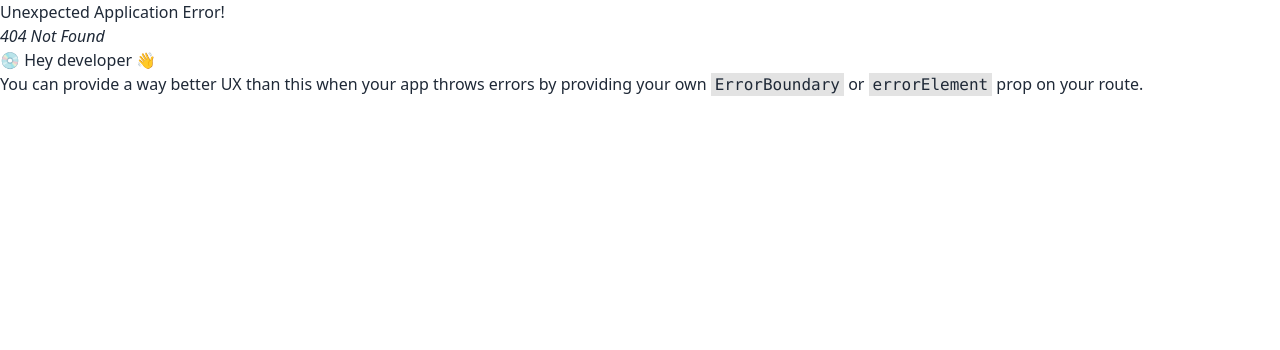
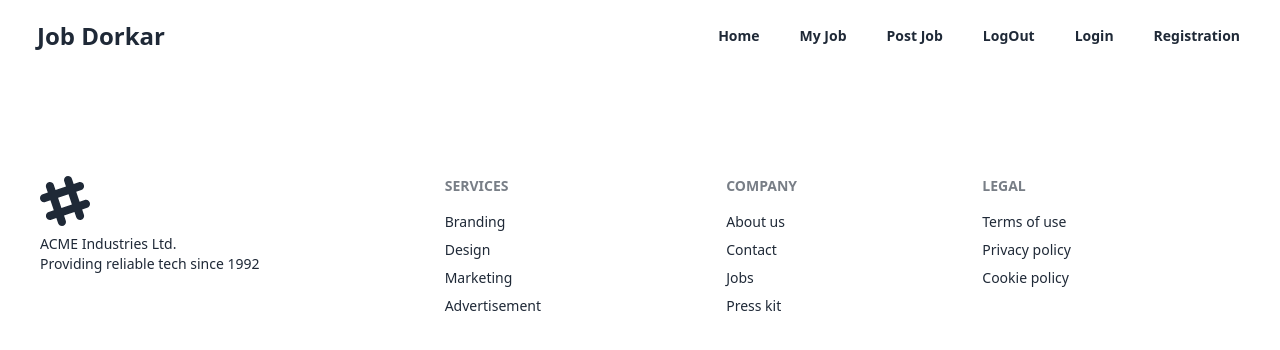
Before and after one commit to FreelancerTasin507/job_dorkar, a React (Vite) app: page /register in a window 1280 px wide. Before the commit this address had no page. Shown: the top 350 px of the page. Built offline with nearby package versions, Linux system fonts and the light colour scheme.

Commit message:
firebase connected and menu linked with other pages

```diff
--- /dev/null
+++ b/src/Provider/AuthProvider.jsx
@@ -0,0 +1,49 @@
+/* eslint-disable react/prop-types */
+/* eslint-disable no-unused-vars */
+import React from "react";
+import { createContext } from "react";
+import {
+  getAuth,
+  createUserWithEmailAndPassword,
+  onAuthStateChanged,
+  signOut,
+  signInWithEmailAndPassword,
+} from "firebase/auth";
+import { useState } from "react";
+import { useEffect } from "react";
+import app from "../firebase/firebase.config";
+
+export const AuthContext = createContext(null);
+const auth = getAuth(app);
+
+const AuthProvider = ({ children }) => {
+  const [user, setUser] = useState({});
+
+  const registerUser = (email, password) => {
+    return createUserWithEmailAndPassword(auth, email, password);
+  };
+
+  const loginUser = (email, password) => {
+    return signInWithEmailAndPassword(auth, email, password);
+  };
+
+  const logOut = () => {
+    return signOut(auth);
+  };
+
+  useEffect(() => {
+    const unSubscribe = onAuthStateChanged(auth, (loggedInUser) => {
+      setUser(loggedInUser);
+    });
+    return () => {
+      unSubscribe();
+    };
+  }, []);
+
+  const authInfo = { registerUser, user, logOut, loginUser };
+  return (
+    <AuthContext.Provider value={authInfo}>{children}</AuthContext.Provider>
+  );
+};
+
+export default AuthProvider;
--- /dev/null
+++ b/src/firebase/firebase.config.js
@@ -0,0 +1,19 @@
+// Import the functions you need from the SDKs you need
+import { initializeApp } from "firebase/app";
+// TODO: Add SDKs for Firebase products that you want to use
+// https://firebase.google.com/docs/web/setup#available-libraries
+
+// Your web app's Firebase configuration
+const firebaseConfig = {
+  apiKey: "AIzaSyCX70K3AmsNVGLLdHFmKWnMaxEgxDAp7os",
+  authDomain: "job-dorkar-6f826.firebaseapp.com",
+  projectId: "job-dorkar-6f826",
+  storageBucket: "job-dorkar-6f826.appspot.com",
+  messagingSenderId: "716001048348",
+  appId: "1:716001048348:web:c9ab33168ab424b814acd9"
+};
+
+// Initialize Firebase
+const app = initializeApp(firebaseConfig);
+
+export default app;
--- a/src/pages/Jobs/Jobs.jsx
+++ b/src/pages/Jobs/Jobs.jsx
@@ -44,7 +44,7 @@ const Jobs = () => {
       </div>
 
       <div className="mt-20 grid lg:grid-cols-3 md:grid-cols-2">
-        {filteredJobs.slice(0, 10).map((job, index) => (
+        {filteredJobs.map((job, index) => (
           <div key={index} className="lg:w-[70%] shadow-2xl p-5 rounded-xl">
             <img
               src={job.image}
@@ -71,9 +71,7 @@ const Jobs = () => {
           </div>
         ))}
       </div>
-      <div className="flex justify-center">
-        <Link className="btn btn-accent mt-16">See All Jobs</Link>
-      </div>
+
     </div>
   );
 };
--- /dev/null
+++ b/src/pages/Login/Login.jsx
@@ -0,0 +1,79 @@
+/* eslint-disable no-unused-vars */
+import React, { useState } from "react";
+
+import { useContext } from "react";
+import { AuthContext } from "../../Provider/AuthProvider";
+import SocialLoginBtn from "../SocialLoginBtn/SocialLoginBtn";
+
+// import { useLocation, useHistory, useNavigate } from "react-router";
+
+const Login = () => {
+  const { loginUser } = useContext(AuthContext);
+  // const location = useLocation();
+  // const history = useHistory();
+  // let navigate = useNavigate();
+
+  const [email, setEmail] = useState("");
+  const [password, setPassword] = useState("");
+
+  const handleLogin = (event) => {
+    event.preventDefault();
+    if ((email, password)) {
+      loginUser(email, password)
+        .then((result) => {
+          console.log(result.user);
+          // navigate("/");
+        })
+        .catch((error) => {
+          console.log(error.message);
+        });
+    }
+  };
+  return (
+    <div>
+      <div className="container">
+        <div className="row d-flex justify-content-center align-items-center">
+          <div className="col-md-6 ">
+            <div className="border w-100 m-auto text-center p-5">
+              <form action="">
+                <input
+                  onChange={(e) => setEmail(e.target.value)}
+                  className="email p-3 m-2"
+                  type="email"
+                  placeholder="enter your email"
+                />
+                <input
+                  onChange={(e) => setPassword(e.target.value)}
+                  className="password p-3 m-2"
+                  type="password"
+                  placeholder="enter your password"
+                />
+                <button
+                  onClick={handleLogin}
+                  className="btn btn-info w-75 p-2 mt-3"
+                >
+                  Login
+                </button>
+                <p className="p-2">
+                  <small className="text-info">
+                    are you new? register here..
+                  </small>
+                </p>
+              </form>
+            </div>
+          </div>
+          <div className="col-md-6">
+            <img
+              className="w-100"
+              src="https://i.ibb.co/hYJTmVX/undraw-Mobile-login-re-9ntv-1.png"
+              alt=""
+            />
+          </div>
+          <SocialLoginBtn></SocialLoginBtn>
+        </div>
+      </div>
+    </div>
+  );
+};
+
+export default Login;
--- a/src/pages/Menubar/Menubar.jsx
+++ b/src/pages/Menubar/Menubar.jsx
@@ -27,24 +27,24 @@ const Menubar = () => {
               tabIndex={0}
               className="menu menu-sm dropdown-content mt-3 z-[1] p-2 gap-5 font-semibold pr-5 shadow bg-base-100 rounded-box w-52"
             >
-              <Link>Home</Link>
-              <Link>My Job</Link>
-              <Link>Post Job</Link>
-              <Link>LogOut</Link>
-              <Link>Login</Link>
-              <Link>Registration</Link>
+              <Link to="/">Home</Link>
+              <Link to="/MyJobs">My Job</Link>
+              <Link to="/AddJob">Post Job</Link>
+              <button>LogOut</button>
+              <Link to="/Login">Login</Link>
+              <Link  to="/Register">Registration</Link>
             </ul>
           </div>
           <a className="btn btn-ghost text-2xl font-bold">Job Dorkar</a>
         </div>
         <div className="navbar-center hidden lg:flex">
           <ul className="menu menu-horizontal px-1 gap-10 font-semibold pr-5">
-            <Link>Home</Link>
-            <Link>My Job</Link>
-            <Link>Post Job</Link>
-            <Link>LogOut</Link>
-            <Link>Login</Link>
-            <Link>Registration</Link>
+            <Link to="/">Home</Link>
+            <Link to="/MyJobs">My Job</Link>
+            <Link to="/AddJob">Post Job</Link>
+            <button>LogOut</button>
+            <Link to="/Login">Login</Link>
+            <Link  to="/Register">Registration</Link>
           </ul>
         </div>
       </div>
--- /dev/null
+++ b/src/pages/Register/Register.jsx
@@ -0,0 +1,11 @@
+import React from 'react';
+
+const Register = () => {
+    return (
+        <div>
+
+        </div>
+    );
+};
+
+export default Register;
--- /dev/null
+++ b/src/pages/SocialLoginBtn/SocialLoginBtn.jsx
@@ -0,0 +1,11 @@
+import React from 'react';
+
+const SocialLoginBtn = () => {
+    return (
+        <div>
+
+        </div>
+    );
+};
+
+export default SocialLoginBtn;
```
Also changed, not shown: src/routes/Routes.jsx (+10 -8 lines).
